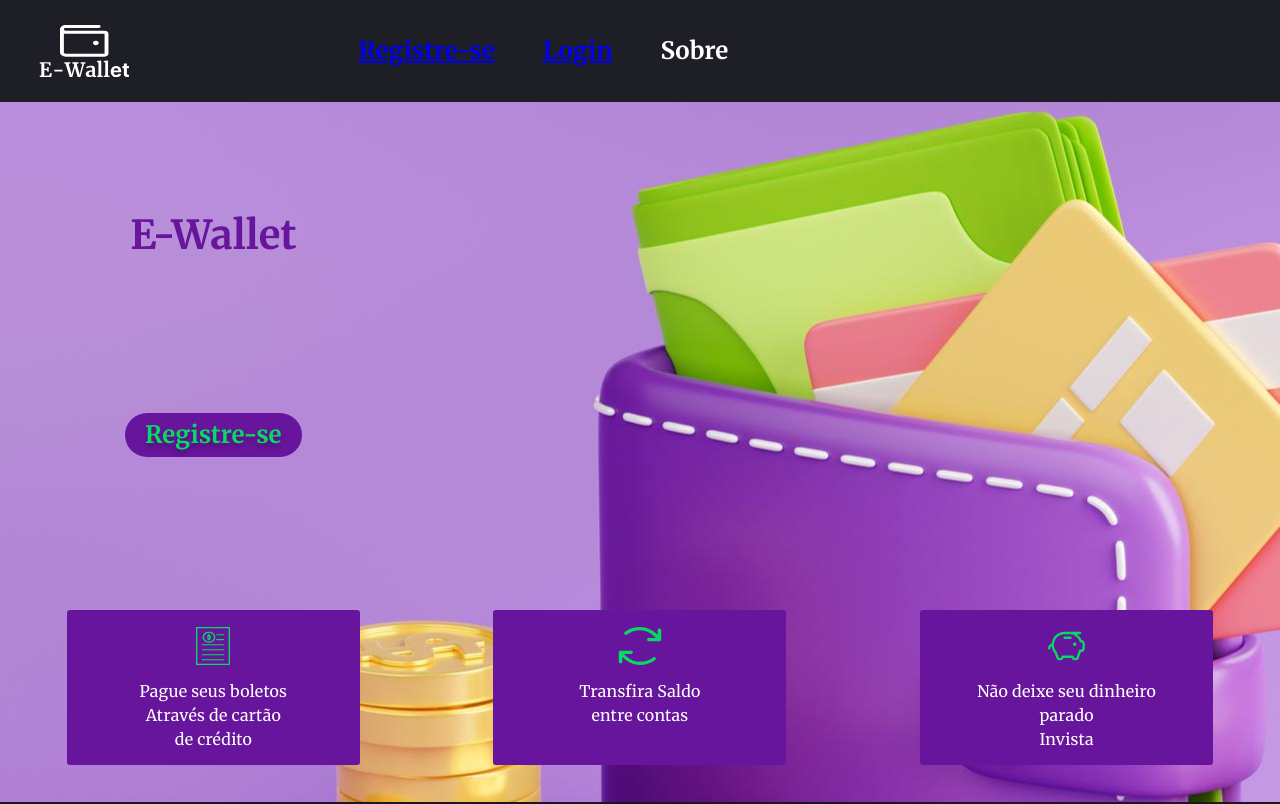
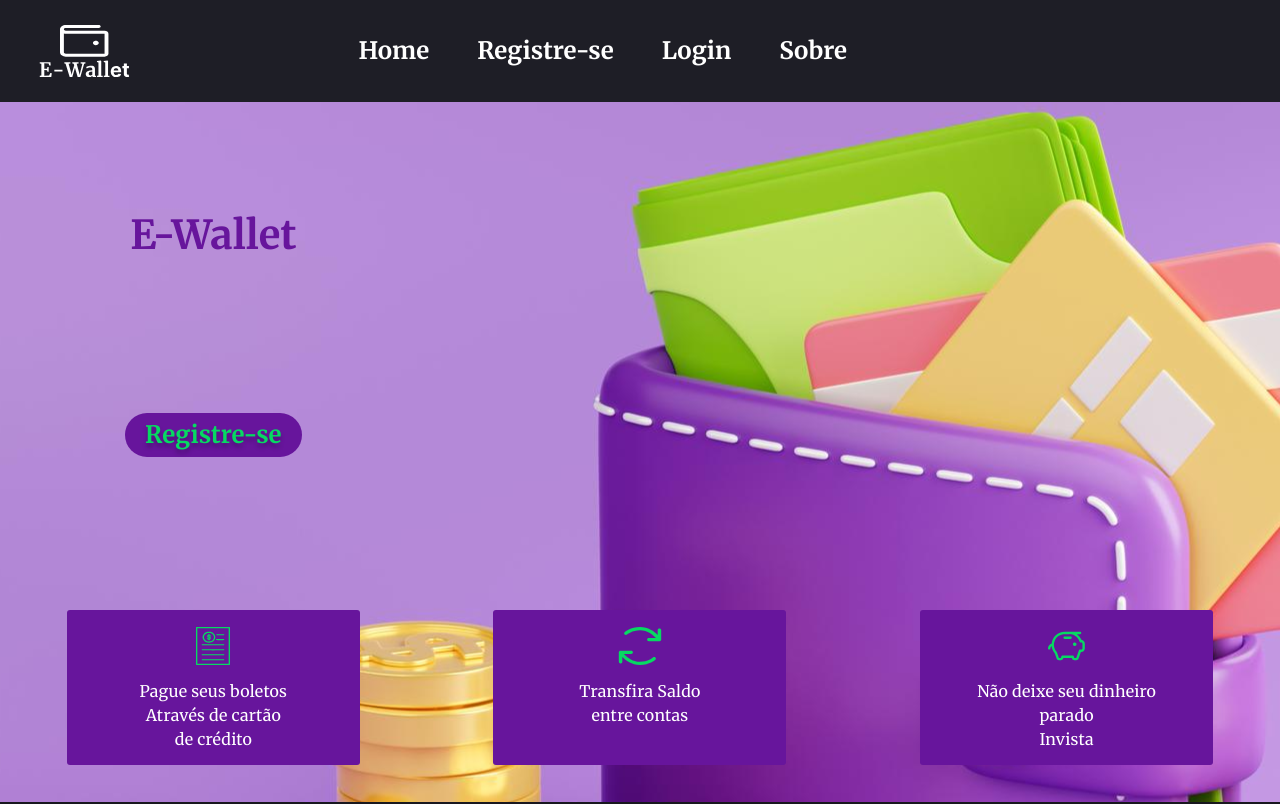
Before and after one commit to atilamariano/eWallet, a React (Vite) app: page / in a window 1280 px wide. Shown: the top 804 px of the page. Built offline with nearby package versions, Linux system fonts and the light colour scheme.

Commit message:
Update Header.tsx

```diff
--- a/src/components/Header/Header.tsx
+++ b/src/components/Header/Header.tsx
@@ -1,9 +1,8 @@
 import React from "react";
 import { Header, HeaderList, NavBar, MainLogo, Links } from "./Style.Header";
-import projectLogo from "../../assets/images/projectLogo.svg"
+import projectLogo from "../../assets/images/projectLogo.svg";
 import { GlobalStyle } from "../../pages/Styles/General_CSS";
 import { Link } from "react-router-dom";
-
 
 function MainHeader() {
   return (
@@ -13,10 +12,13 @@ function MainHeader() {
       <NavBar>
         <HeaderList>
           <li>
-            <Link to="/register">Registre-se</Link>
+            <Links href="/">Home</Links>
           </li>
           <li>
-            <Link to="/login">Login</Link>
+            <Links href="/register">Registre-se</Links>
+          </li>
+          <li>
+            <Links href="/login">Login</Links>
           </li>
           <li>
             <Links href="#">Sobre</Links>
@@ -24,7 +26,6 @@ function MainHeader() {
         </HeaderList>
       </NavBar>
     </Header>
-
   );
 }
 
```
